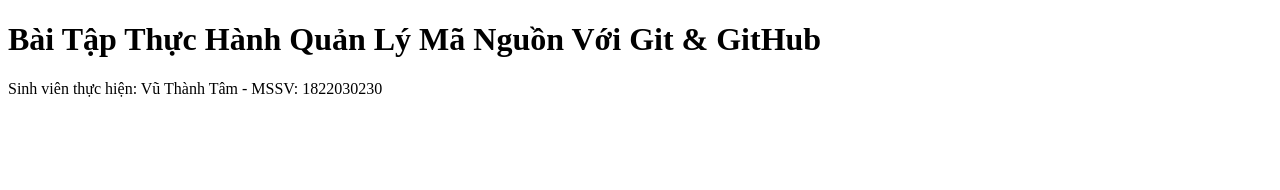
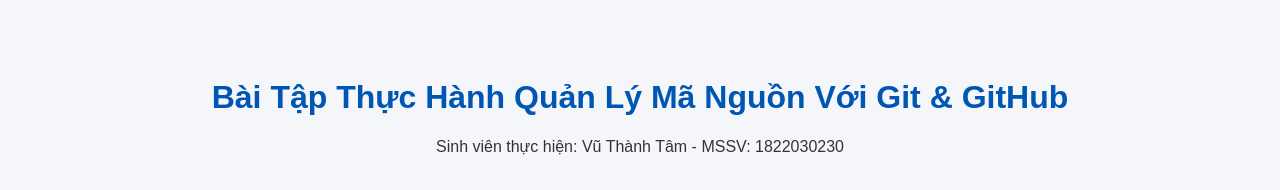
Before and after one commit to VuTam1605/ThucHanhGit_1822030230, a plain HTML site: page index.html in a window 1280 px wide. Drawn offline with Linux system fonts and the light colour scheme.

Commit message:
Feat: Them file style.css va lien ket giao dien vao index.html

```diff
--- a/index.html
+++ b/index.html
@@ -2,7 +2,9 @@
 <html lang="vi">
 <head>
     <meta charset="UTF-8">
+    <meta name="viewport" content="width=device-width, initial-scale=1.0">
     <title>Thực Hành Git - Vũ Thành Tâm</title>
+    <link rel="stylesheet" href="style.css">
 </head>
 <body>
     <h1>Bài Tập Thực Hành Quản Lý Mã Nguồn Với Git & GitHub</h1>
--- /dev/null
+++ b/style.css
@@ -0,0 +1,11 @@
+body {
+    font-family: Arial, sans-serif;
+    background-color: #f4f6f9;
+    color: #333;
+    text-align: center;
+    padding-top: 50px;
+}
+
+h1 {
+    color: #0056b3;
+}
```
